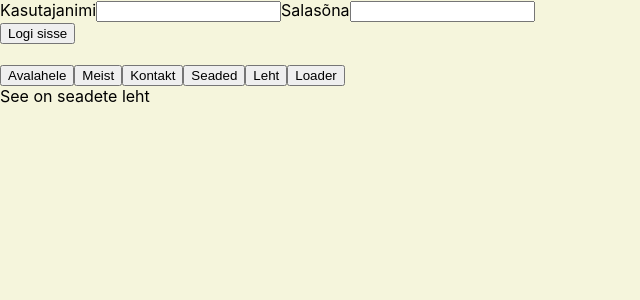
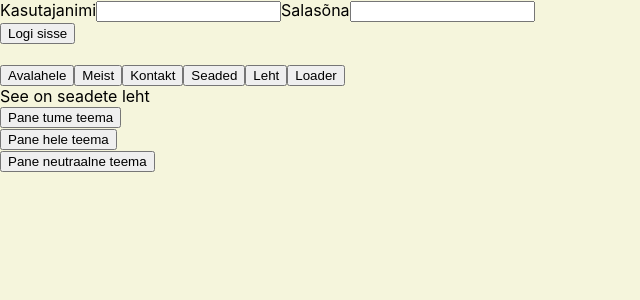
Before and after one commit to leotamm/React-06-2023, a React (Create React App) app in the folder kodutoo1/: page /seaded in a window 1280 px wide. Shown: the top 300 px of the page, without its empty margins (0-640 px from the left). Built offline with nearby package versions, Linux system fonts and the light colour scheme.

Commit message:
useState teemad seadete all

```diff
--- a/kodutoo1/src/pages/Loader.js
+++ b/kodutoo1/src/pages/Loader.js
@@ -6,7 +6,7 @@ const [kasLaeb, uuendaLaadimist] = useState(true);
 
   return (
     <div>
-        { kasLaeb === true && <div class="lds-ellipsis"><div></div><div></div><div></div><div></div></div>}
+        { kasLaeb === true && <div className="lds-ellipsis"><div></div><div></div><div></div><div></div></div>}
         <button onClick={() => uuendaLaadimist(false)}>Lõpeta laadimine</button>
     </div>
   )
--- a/kodutoo1/src/pages/Seaded.js
+++ b/kodutoo1/src/pages/Seaded.js
@@ -1,9 +1,30 @@
 import React from 'react'
+import { useState } from 'react'
 
 function Seaded() {
+
+  const [kujundus, muudaKujundus] = useState(localStorage.getItem('veebilehe_kujundus'));
+
+  const paneTumeTeema = () => {
+    localStorage.setItem('veebilehe_kujundus', 'dark_mode');
+    muudaKujundus('dark_mode');
+  }
+
+  const paneHeleTeema = () => {
+    localStorage.setItem('veebilehe_kujundus', 'light_mode');
+     muudaKujundus('light_mode');
+  }
+  const paneNeutraalneTeema = () => {
+    localStorage.setItem('veebilehe_kujundus', 'neutral_mode');
+    muudaKujundus('neutral_mode');
+  }
+
   return (
     <div>
-        <div>See on seadete leht</div>
+      <div>See on seadete leht</div>
+      { kujundus!=='dark_mode' && <div><button onClick={paneTumeTeema}>Pane tume teema</button></div>}
+      { kujundus!=='light_mode' && <div><button onClick={paneHeleTeema}>Pane hele teema</button></div>}
+      { kujundus!=='neutral_mode' && <div><button onClick={paneNeutraalneTeema}>Pane neutraalne teema</button></div>}
     </div>
   )
 }
```
